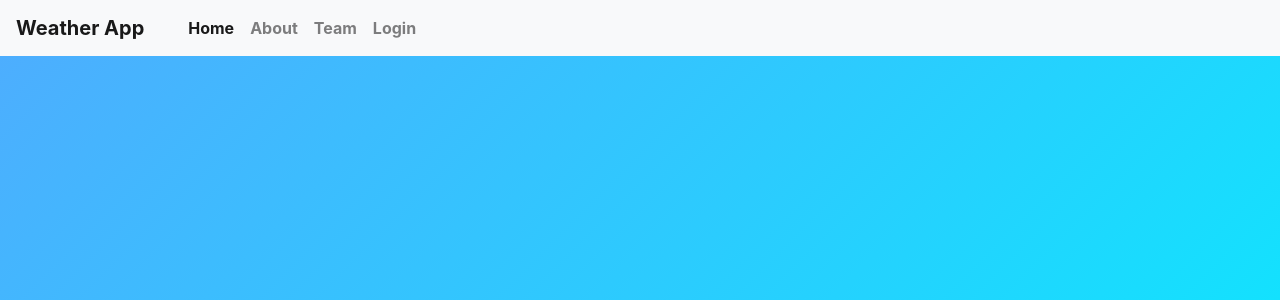
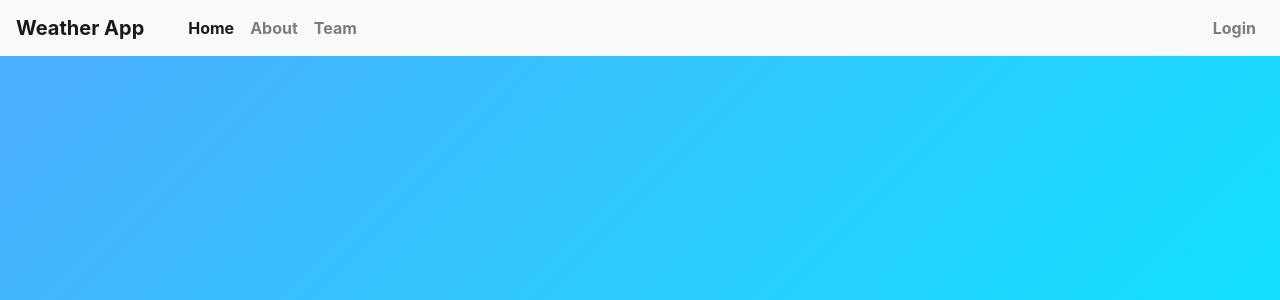
Before and after one commit to KonstantyWrzesinski/rename_later, a Django app: page /about/ in a window 1280 px wide. Shown: the top 300 px of the page. Run offline with Django 5.2, Linux system fonts and the light colour scheme; some libraries are stand-ins or nearby versions.

Commit message:
Add navigation for authenticated users in base.html

```diff
--- a/someapp/templates/base.html
+++ b/someapp/templates/base.html
@@ -86,6 +86,8 @@
           <li class="nav-item">
             <a class="nav-link" href="http://127.0.0.1:8000/team/">Team</a>
           </li>
+        </ul>
+        <ul class="navbar-nav ml-auto">
           <li class="nav-item">
             {%if request.user.is_authenticated %}
   			      <a class="nav-link" href="{% url 'logout' %}">Logout</a>
```
